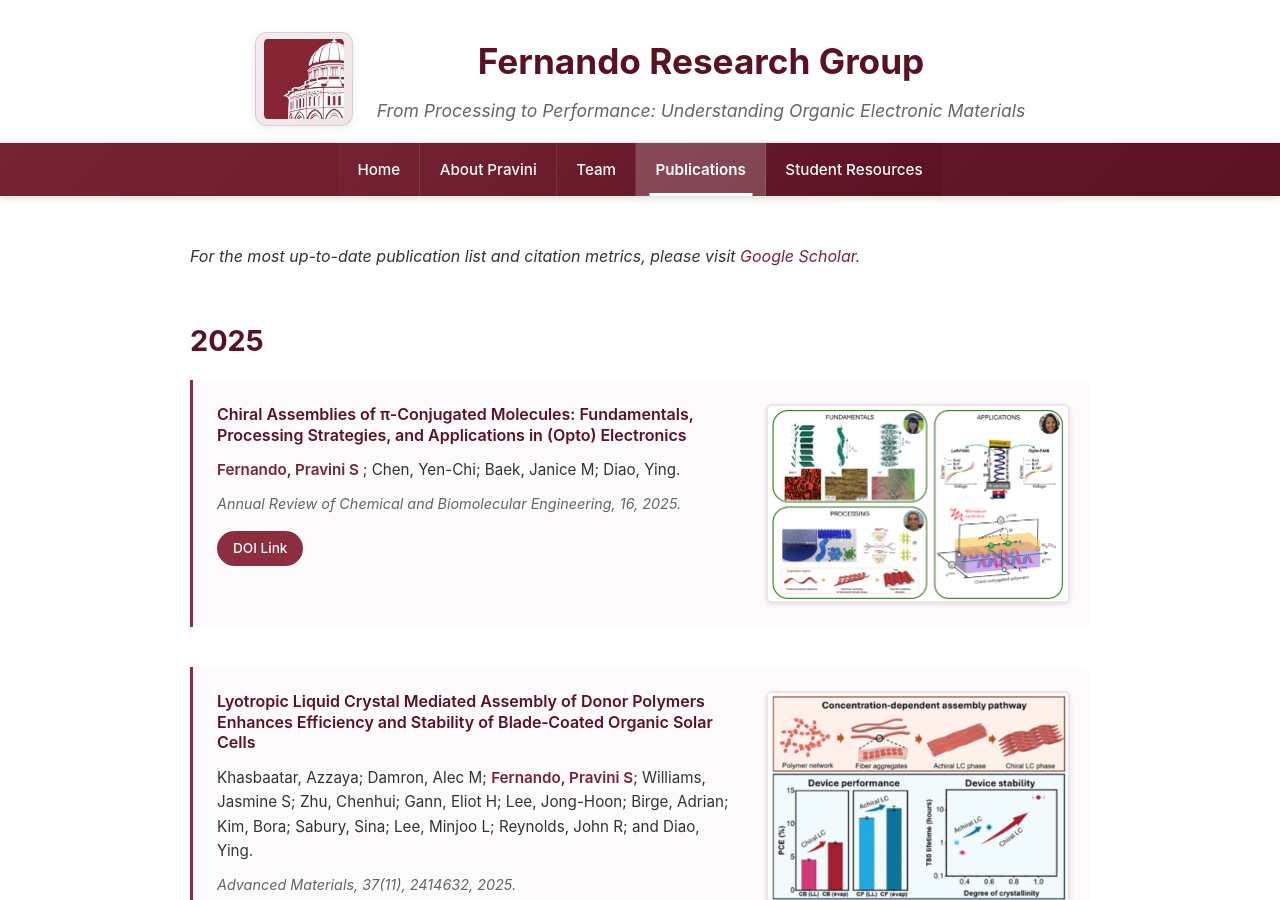
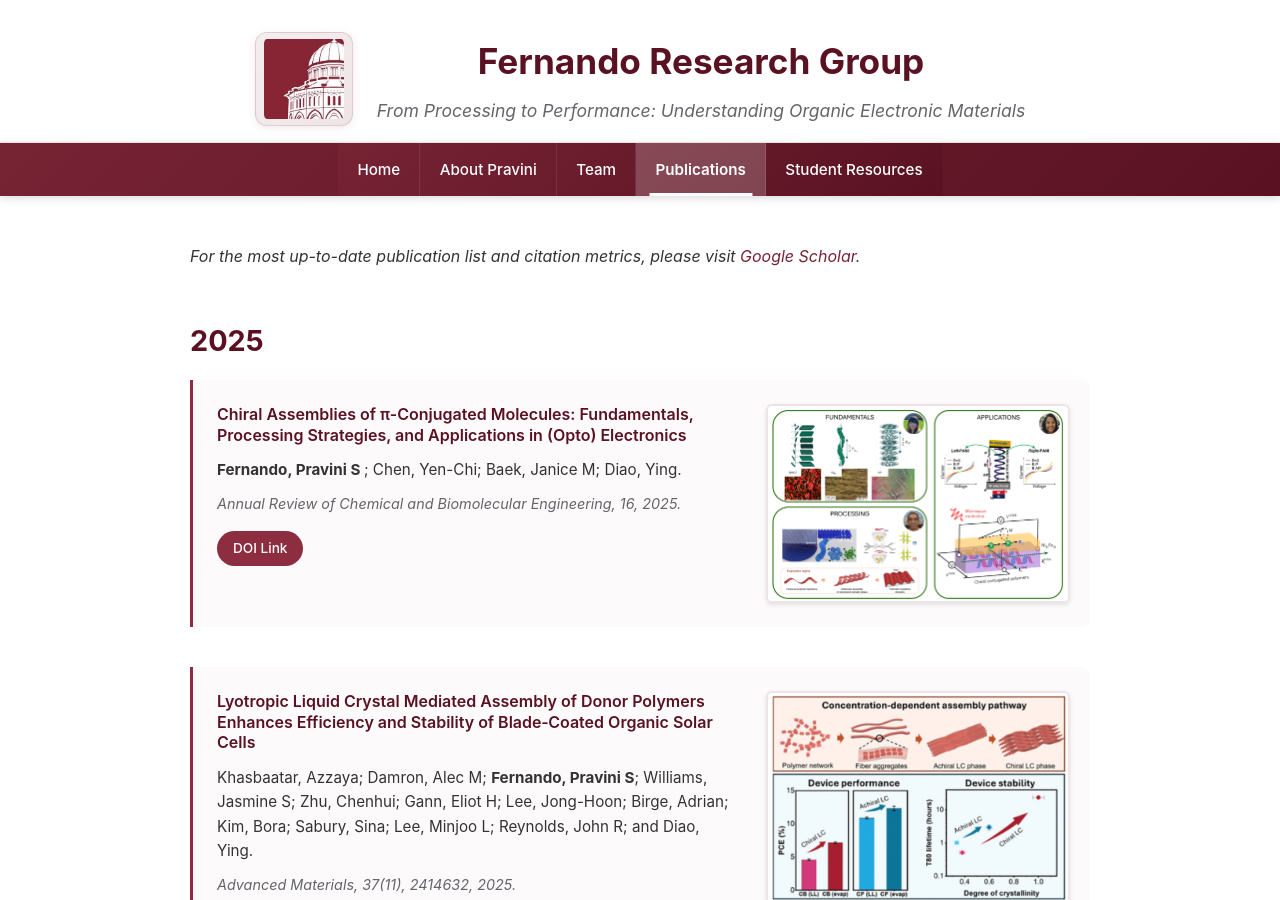
Before and after one commit to pravinifernando/pravinifernando.github.io, a Jekyll site: the page built from publications.md, in a window 1280 px wide and 900 px high. Built offline with Jekyll 4.4.1, drawn with Linux system fonts in a browser that asks for light colours.

Commit message:
updating css styling

```diff
--- a/_layouts/default.html
+++ b/_layouts/default.html
@@ -34,7 +34,7 @@
     <link href='https://fonts.googleapis.com/css?family=Inconsolata:400,700' rel='stylesheet' type='text/css'>
     <link rel="stylesheet" href="https://cdnjs.cloudflare.com/ajax/libs/font-awesome/6.4.0/css/all.min.css">
     <link rel="alternate" type="application/rss+xml" title="{{ site.title }} RSS" href="/feed.xml" />
-    <link rel="stylesheet" href="{{ site.url }}{{ site.baseurl }}/css/main.css">
+    <link rel="stylesheet" href="{{ '/css/main.css' | relative_url }}">
     {% if site.favicon %}
         <link rel="icon" type="image/ico" href="{{ site.favicon_location }}">
         <link rel="shortcut-icon" type="image/ico" href="{{ site.favicon_location }}">
@@ -69,9 +69,9 @@
         <div class="header-section">
             <div class="container">
                 <div class="header-content">
-                    <img src="/assets/img/logo/Union_Logo.jpeg" alt="Union College Logo" class="university-logo">
+                    <img src="{{ '/assets/img/logo/Union_Logo.jpeg' | relative_url }}" alt="Union College Logo" class="university-logo">
                     <div class="title-section">
-                        <a id="author-name" href="{{ site.url }}{{ site.baseurl }}">{{ site.title }}</a>
+                        <a id="author-name" href="{{ '/' | relative_url }}">{{ site.title }}</a>
                         <p class="site-subtitle">From Processing to Performance: Understanding Organic Electronic Materials</p>
                     </div>
                 </div>
--- a/publications.md
+++ b/publications.md
@@ -12,7 +12,7 @@ title: "Publications"
 <div class="publication-item with-image">
     <div class="publication-content">
         <div class="publication-title">Chiral Assemblies of π-Conjugated Molecules: Fundamentals, Processing Strategies, and Applications in (Opto) Electronics</div>
-        <div class="publication-authors"><span class="author-highlight">Fernando, Pravini S </span>; Chen, Yen-Chi; Baek, Janice M; Diao, Ying.</div>
+        <div class="publication-authors"><b>Fernando, Pravini S </b>; Chen, Yen-Chi; Baek, Janice M; Diao, Ying.</div>
         <div class="publication-venue">Annual Review of Chemical and Biomolecular Engineering, 16, 2025. </div>
         <div class="publication-links">
             <a href="https://www.annualreviews.org/content/journals/10.1146/annurev-chembioeng-100722-104224">DOI Link</a>
@@ -27,7 +27,7 @@ title: "Publications"
 <div class="publication-item with-image">
     <div class="publication-content">
         <div class="publication-title">Lyotropic Liquid Crystal Mediated Assembly of Donor Polymers Enhances Efficiency and Stability of Blade‐Coated Organic Solar Cells</div>
-        <div class="publication-authors">Khasbaatar, Azzaya; Damron, Alec M; <span class="author-highlight">Fernando, Pravini S</span>; Williams, Jasmine S; Zhu, Chenhui; Gann, Eliot H; Lee, Jong-Hoon; Birge, Adrian; Kim, Bora; Sabury, Sina;  Lee, Minjoo L; Reynolds, John R; and Diao, Ying.</div>
+        <div class="publication-authors">Khasbaatar, Azzaya; Damron, Alec M; <b>Fernando, Pravini S</b>; Williams, Jasmine S; Zhu, Chenhui; Gann, Eliot H; Lee, Jong-Hoon; Birge, Adrian; Kim, Bora; Sabury, Sina;  Lee, Minjoo L; Reynolds, John R; and Diao, Ying.</div>
         <div class="publication-venue">Advanced Materials, 37(11), 2414632, 2025.</div>
         <div class="publication-links">
             <a href="https://advanced.onlinelibrary.wiley.com/doi/abs/10.1002/adma.202414632">DOI Link</a>
@@ -45,7 +45,7 @@ title: "Publications"
     <div class="publication-content">
         <div class="publication-title"> Tuning the Solution Aggregate Structure of a PM7-Based
 Conjugated Polymer to Enable Green Solvent Processing of Organic Solar Cells</div>
-        <div class="publication-authors">Khasbaatar, Azzaya; Jones, Austin L; <span class="author-highlight">Fernando, Pravini S</span> ;
+        <div class="publication-authors">Khasbaatar, Azzaya; Jones, Austin L; <b>Fernando, Pravini S</b> ;
 Sai, Hiroaki; Zhu, Chenhui; Gann, Eliot; Reynolds, John R; Diao, Ying.</div>
         <div class="publication-venue">Chemistry of Materials, 36(6), 2819–2834, 2024.</div>
         <div class="publication-links">
@@ -64,7 +64,7 @@ Sai, Hiroaki; Zhu, Chenhui; Gann, Eliot; Reynolds, John R; Diao, Ying.</div>
 <div class="publication-item with-image">
     <div class="publication-content">
         <div class="publication-title">Unambiguous Measurement of Local Hole Current in Organic Semiconductors Using Conductive Atomic Force Microscopy</div>
-        <div class="publication-authors"> <span class="author-highlight">Fernando, Pravini S</span>; Mativetsky, Jeffrey M.</div>
+        <div class="publication-authors"> <b> Fernando, Pravini S</b>; Mativetsky, Jeffrey M.</div>
         <div class="publication-venue">The Journal of Physical Chemistry C, 127(20), 9903–9910, 2023. Publisher: American Chemical Society.</div>
         <div class="publication-links">
             <a href="https://pubs.acs.org/doi/10.1021/acs.jpcc.3c01651">DOI Link</a>
@@ -80,7 +80,7 @@ Sai, Hiroaki; Zhu, Chenhui; Gann, Eliot; Reynolds, John R; Diao, Ying.</div>
 <div class="publication-item with-image">
     <div class="publication-content">
         <div class="publication-title">Remarkable Electrical Connectivity in the Acceptor Phase of Y6-and Fullerene-Based Bulk Heterojunction Solar Cells</div>
-        <div class="publication-authors"><span class="author-highlight">Fernando, Pravini S</span>; Mativetsky, Jeffrey M.</div>
+        <div class="publication-authors"><b>Fernando, Pravini S</b>; Mativetsky, Jeffrey M.</div>
         <div class="publication-venue">ACS Applied Energy Materials, 6(21), 10951–10960, 2023. Publisher: American Chemical Society.</div>
         <div class="publication-links">
             <a href="https://pubs.acs.org/doi/10.1021/acsaem.3c01734">DOI Link</a>
```
Also changed, not shown: index.md (+2 -2 lines), 8 other files.
